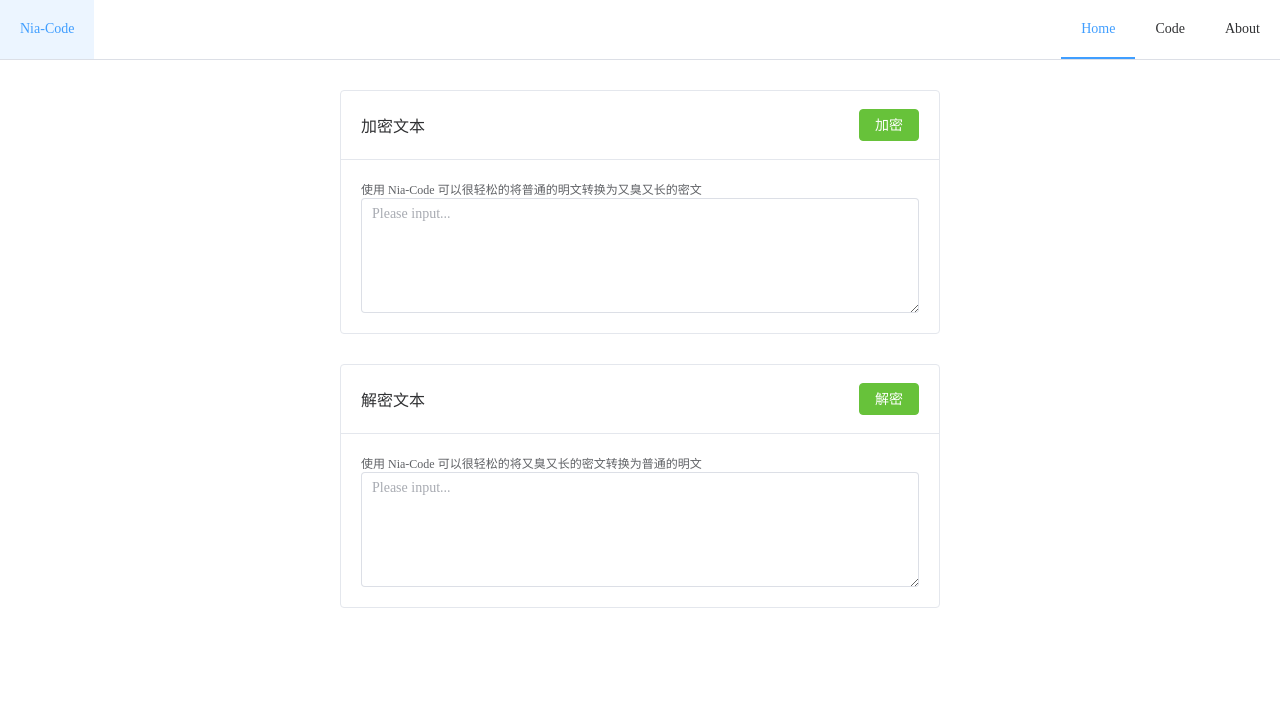
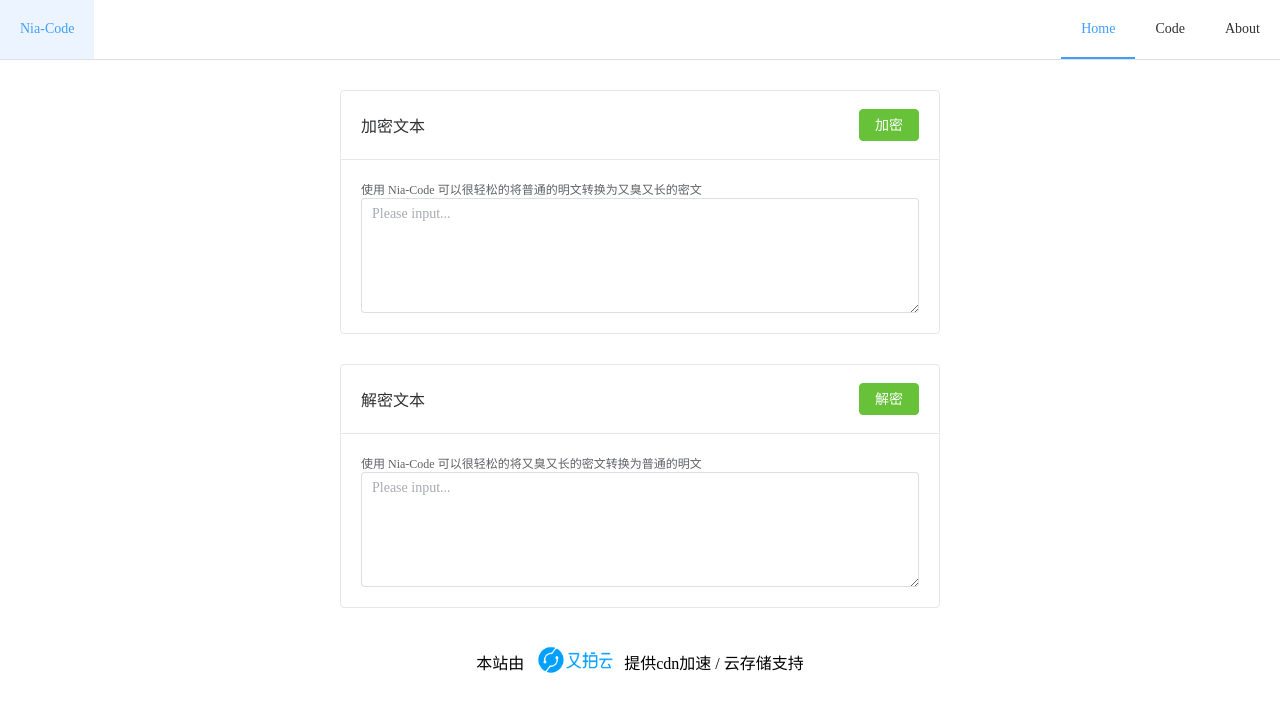
Before and after one commit to alongw/nia-code-web, a Vue app: page /home/default in a window 1280 px wide. Shown: the top 712 px of the page. Built offline with nearby package versions, Linux system fonts and the light colour scheme.

Commit message:
feat: add upyunad

```diff
--- a/src/App.vue
+++ b/src/App.vue
@@ -5,4 +5,20 @@ import Nav from '@/components/Nav/Nav.vue'
 <template>
   <Nav />
   <RouterView />
+  <div class="under">
+    本站由<a href="https://www.upyun.com/?utm_source=lianmeng&utm_medium=referral" target="_blank"
+      ><img src="@/assets/ypy.png" alt="" /></a
+    >提供cdn加速 / 云存储支持
+  </div>
 </template>
+
+<style scoped lang="less">
+.under {
+  display: flex;
+  justify-content: center;
+  align-items: center;
+  img {
+    width: 100px;
+  }
+}
+</style>
```
Also changed, not shown: src/assets/ypy.png (added).
